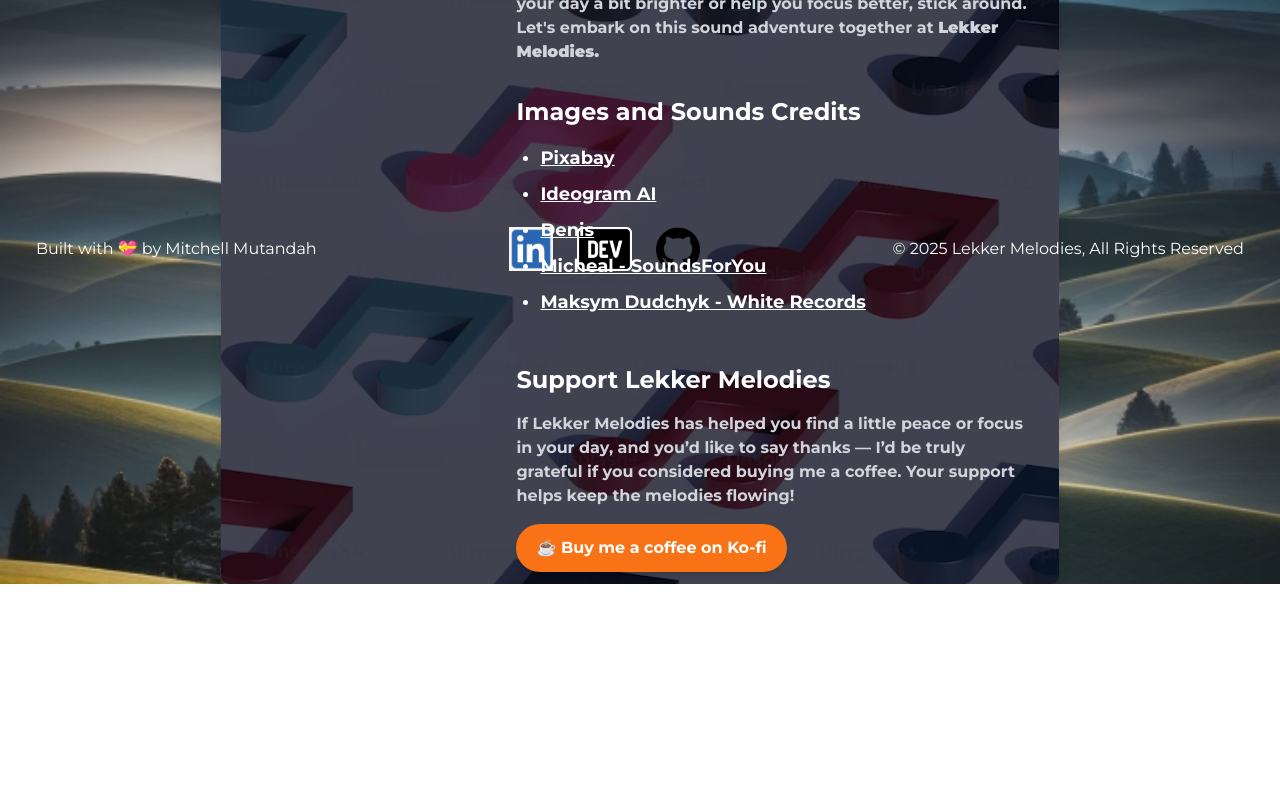
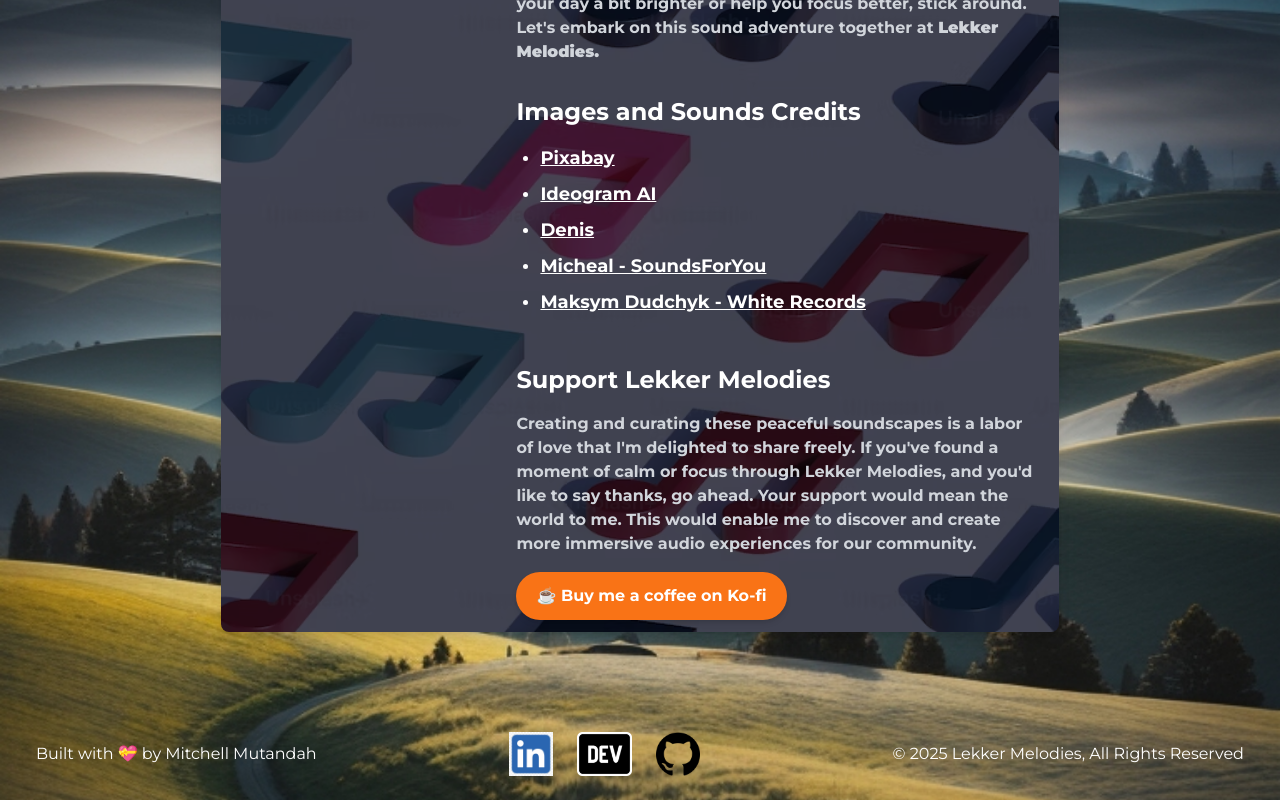
Before and after one commit to mitchiemt11/lekkermelodies, a React (Create React App) app: page /#/about in a window 1280 px wide. Shown: the part 733-1533 px from the top of the page. Before the commit the page ends 1317 px from the top, so only its background shows below. Built offline with nearby package versions, Linux system fonts and the light colour scheme.

Commit message:
Add a complet support link and section

```diff
--- a/src/pages/About.jsx
+++ b/src/pages/About.jsx
@@ -12,7 +12,7 @@ const About = () => {
 
   return (
     <>
-      <div className="w-screen h-screen flex flex-row flex-wrap p-3">
+      <div className="w-screen flex flex-row flex-wrap p-3">
         <div className="mx-auto w-2/3">
           <div className="rounded-lg shadow-lg bg-gray-600 w-full flex flex-row flex-wrap p-3 antialiased" style={backgroundStyle}>
             <div className="md:w-1/3 w-full flex justify-center mt-20">
@@ -102,8 +102,8 @@ const About = () => {
                 <div className="mt-12 text-left">
                   <h2 className="text-2xl text-white mb-4">Support Lekker Melodies</h2>
                   <p className="text-gray-300 mb-4">
-                    If Lekker Melodies has helped you find a little peace or focus in your day, and you’d like to say thanks —
-                    I’d be truly grateful if you considered buying me a coffee. Your support helps keep the melodies flowing!
+                    Creating and curating these peaceful soundscapes is a labor of love that I'm delighted to share freely. If you've found a moment of calm or focus through Lekker Melodies, and you'd like to say thanks, go ahead.
+                    Your support would mean the world to me. This would enable me to discover and create more immersive audio experiences for our community.
                   </p>
                   <a
                     href="https://ko-fi.com/iammtander"
```
